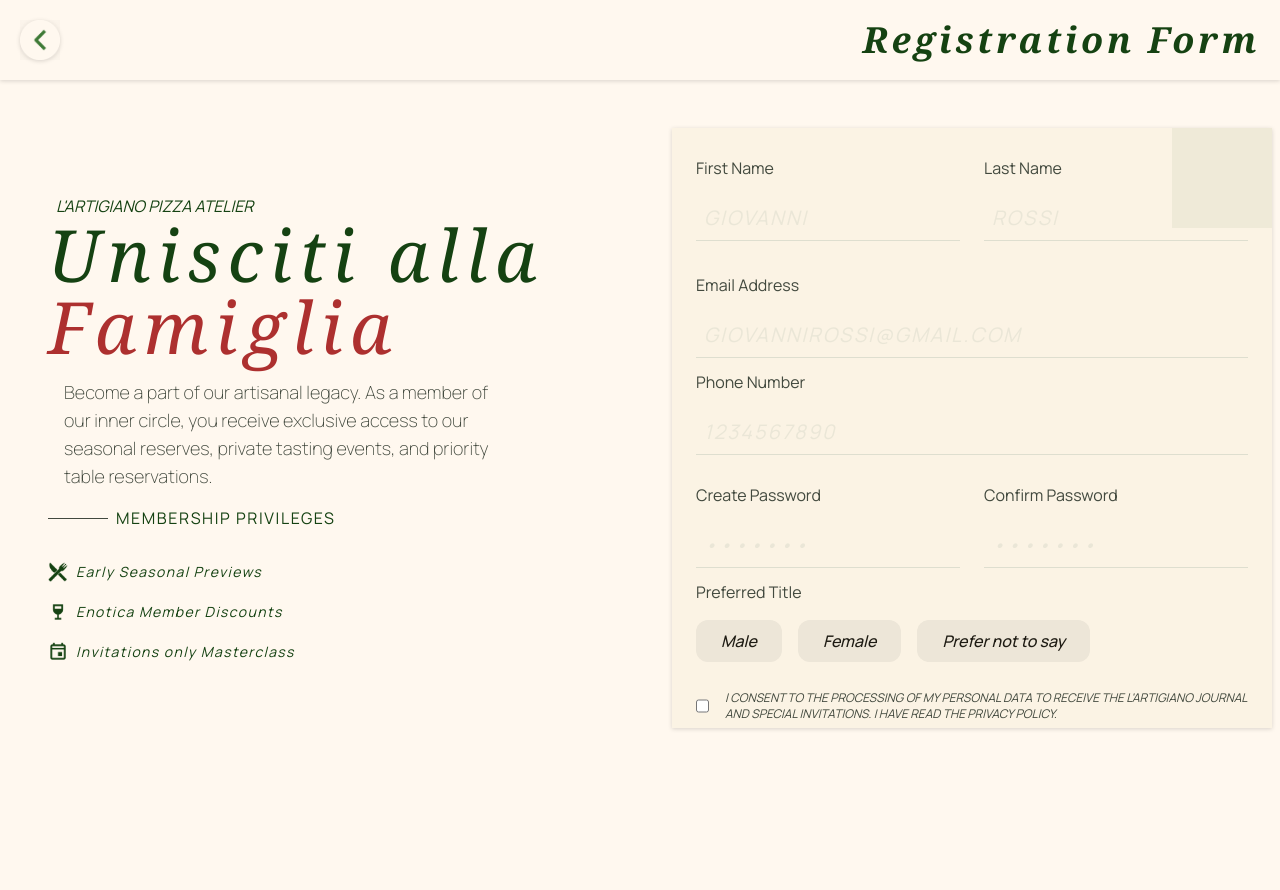
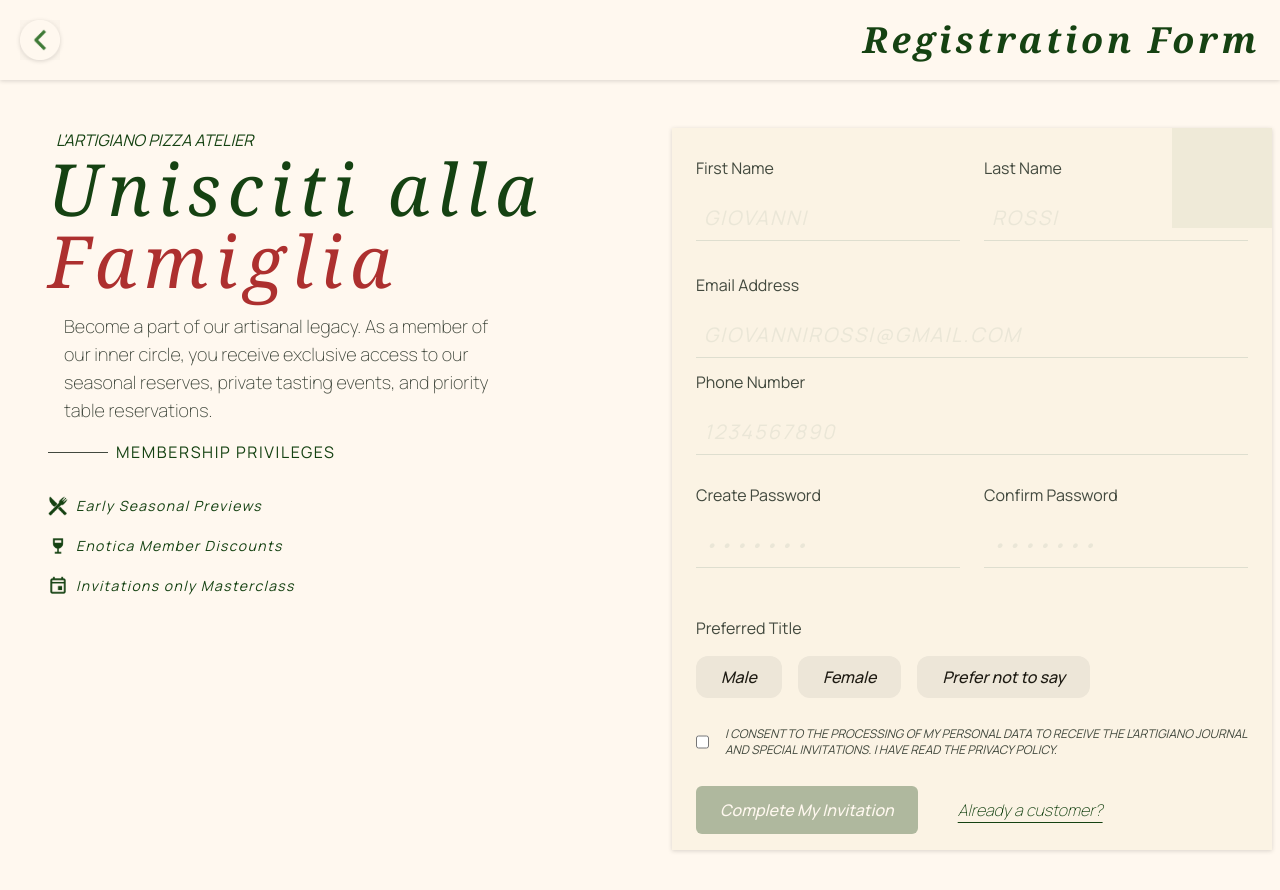
Before and after one commit to akshansh-kakkkar/Mario-s-Pizza-application, a React (Vite) app: page /registerform in a window 1280 px wide. Shown: the top 890 px of the page. Before the commit the page ends 800 px from the top, so only its background shows below. Built offline with nearby package versions, Linux system fonts and the light colour scheme; some icons are missing.

Commit message:
added final fixes for the last time

```diff
--- a/src/components/PizzaOrderForm.jsx
+++ b/src/components/PizzaOrderForm.jsx
@@ -8,6 +8,7 @@ const PizzaOrderForm = () => {
   const [toppings, setToppings] = useState([]);
   const [Extras, setExtras] = useState({});
   const [quantity, setQuantity] = useState(1);
+  const isFormValid = size && crust;
   const handleChange = (e) => {
     e.preventDefault();
   };
@@ -63,7 +64,7 @@ const PizzaOrderForm = () => {
     extrasPrice;
   return (
     <>
-      <div className="text-[#154212] sticky z-50 top-0 font-bold tracking-widest flex items-center justify-between p-5 text-4xl bg-[#FFF8EF]  backdrop-blur-2xl drop-shadow-sm">
+      <div className="text-[#154212]  sticky z-50 top-0 font-bold tracking-widest flex items-center justify-between p-5 text-4xl bg-[#FFF8EF]  backdrop-blur-2xl drop-shadow-sm">
         <div
           onClick={() => Navigate("/")}
           className="flex justify-start hover:scale-[112%] transition-all duration-300 "
@@ -89,11 +90,11 @@ const PizzaOrderForm = () => {
         </div>
       </div>
       <form action="" onChange={handleChange}>
-        <div>
+        <div className=" relative">
           <div className="mx-12 mt-6 mb-6 noto2-serif text-2xl font-semibold text-[#1E1B13]">
             Choose Size
           </div>
-          <div className="flex flex-col xl:flex-row gap-8 items-center xl:items-start w-full overflow-hidden">
+          <div className=" flex flex-col xl:flex-row gap-8 items-center xl:items-start w-full ">
             <div className="flex-col flex mx-4 md:mx-12 items-center md:items-start w-full xl:w-2/3">
               <div className="flex flex-wrap justify-center md:justify-start gap-6 md:gap-12">
                 <div
@@ -288,7 +289,7 @@ const PizzaOrderForm = () => {
                 </div>
               </div>
             </div>
-            <div className=" bg-[#FBF3E4] md:mx-2 drop-shadow-sm w-[95%] md:w-full max-w-[450px] mx-auto mb-10 xl:mb-0 h-[560px] border-2 border-[rgba(194,201,187,0.5)] rounded-xl">
+            <div className="stick  top-36 bg-[#FBF3E4] md:mx-2 drop-shadow-sm w-[95%] md:w-full max-w-[450px] mx-auto mb-10 xl:mb-0 h-[560px] border-2 border-[rgba(194,201,187,0.5)] rounded-xl">
               <div className="noto2-serif mt-4 font-bold  text-xl flex justify-center text-[#1E1B13]">
                 ORDER SUMMARY
               </div>
@@ -329,8 +330,10 @@ const PizzaOrderForm = () => {
                         </div>
                       </div>
                     )}
+                    {cartTopping.length > 0 && (
+                      <>
                                           <div className="w-[80%] items-center my-2 flex justify-center mx-auto h-[0.1px] bg-[#1e1b1362]"></div>
-                    {cartTopping.length > 0 && (
+
                       <div className="noto2-serif mx-2 text-sm text-[#1E1B13]">
                         {toppings.length > 0 && (
                           <div className="mx-4">
@@ -350,10 +353,13 @@ const PizzaOrderForm = () => {
                           </div>
                         )}
                       </div>
+                      </>
                     )}
+
+                    {Object.keys(Extras).length > 0 && (
+                      <>
                         <div className="w-[80%] items-center my-2 flex justify-center mx-auto h-[0.1px] bg-[#1e1b1362]"></div>
 
-                    {Object.keys(Extras).length > 0 && (
                         <div className=" noto2-serif mx-2 text-xl text-[#1E1B13]">
                           {Object.keys(Extras).length > 0 && (
                             <div className="mx-4">
@@ -363,7 +369,9 @@ const PizzaOrderForm = () => {
                                   className="flex justify-between text-xl gap-8 my-1"
                                 >
                                   <div className="text-[#1E1B13] flex gap-2  sm:gap-5 justify-start items-center capitalize">
-                                  <div className="w-32 text-left">{item.replace("-", " ")}</div>
+                                    <div className="w-32 text-left">
+                                      {item.replace("-", " ")}
+                                    </div>
                                     <div className="text-base bg-[#FBF3E4] drop-shadow-sm backdrop-blur-2xl p-1 px-3 rounded-xl flex gap-4 items-center select-none">
                                       <span
                                         className="cursor-pointer hover:scale-110 transition-transform font-medium px-1"
@@ -373,7 +381,9 @@ const PizzaOrderForm = () => {
                                       >
                                         -
                                       </span>
-                                    <span className="font-medium text-sm">{Extras[item]}</span>
+                                      <span className="font-medium text-sm">
+                                        {Extras[item]}
+                                      </span>
                                       <span
                                         className="cursor-pointer hover:scale-110 transition-transform font-medium px-1"
                                         onClick={() =>
@@ -393,11 +403,11 @@ const PizzaOrderForm = () => {
                             </div>
                           )}
                         </div>
+                      </>
                     )}
                   </>
                 )}
               </div>
-              <div className="w-[90%] mt-8 flex justify-center mx-auto h-[0.1px] bg-[#1e1b1362]"></div>
               <div className="flex justify-between items-center  mt-4 mx-4 ">
                 <div className="noto2-serif font-bold text-lg text-[#1E1B13]">
                   Quantity
@@ -432,10 +442,17 @@ const PizzaOrderForm = () => {
               >
                 <button
                   type="submit"
-                  onClick={() => {
+                  onClick={(e) => {
+                    if (!size || !crust) {
+                      e.preventDefault();
+                      alert(
+                        "Please select pizza size and crust before checkout!",
+                      );
+                      return;
+                    }
                     Navigate("/orderconfirm");
                   }}
-                  disabled={total === 0}
+                  disabled={!isFormValid}
                   className={`noto2-serif font-bold text-lg px-4 text-center w-full text-[#FBF3E4] ${total === 0 ? "cursor-not-allowed" : ""}`}
                 >
                   Check Out
--- a/src/components/RegistrationForm.jsx
+++ b/src/components/RegistrationForm.jsx
@@ -98,8 +98,9 @@ const RegistrationForm = () => {
           <span className="sm:block hidden">Registration Form</span>
         </div>
       </div>
-      <div className="xl:grid xl:grid-cols-2 flex flex-col gap-4 justify-center items-center mt-12 xl:ml-12">
-        <div className="col-span-1">
+      <div className="relative ">
+      <div className="xl:grid xl:grid-cols-2 mb-12 flex xl:items-start flex-col gap-4 justify-center items-center mt-12 xl:ml-12">
+        <div className="xl:sticky block top-10 h-fit ">
           <div className="text-[#154212] xl:justify-start flex xl:text-start text-center items-center justify-center man-rope ml-2">
             L'ARTIGIANO PIZZA ATELIER
           </div>
@@ -147,7 +148,7 @@ const RegistrationForm = () => {
             </div>
           </div>
         </div>
-        <div className="col-span-1 bg-[#FBF3E4] overflow-y-scroll w-[90vw] md:w-[600px] h-[600px] relative backdrop-blur-2xl drop-shadow-sm">
+        <div className="col-span-1 bg-[#FBF3E4] w-[90vw]  md:w-[600px] flex justify-center h-full relative backdrop-blur-2xl drop-shadow-sm">
           <div className=" absolute top-0 right-0 bg-[#154212] opacity-5 w-[100px] h-[100px]"></div>
 
           <form action="" onSubmit={handleSubmit}>
@@ -354,7 +355,7 @@ const RegistrationForm = () => {
             <div className="flex flex-col mx-6 gap-4">
               <label
                 htmlFor=""
-                className="man3-rope text-[#42493E] text-md mt-3"
+                className="man3-rope text-[#42493E] mt-12 text-md"
               >
                 Preferred Title
               </label>
@@ -412,6 +413,7 @@ const RegistrationForm = () => {
           </form>
         </div>
       </div>
+      </div>
     </>
   );
 };
```
Lines whose indentation alone changed are shown as unchanged.
